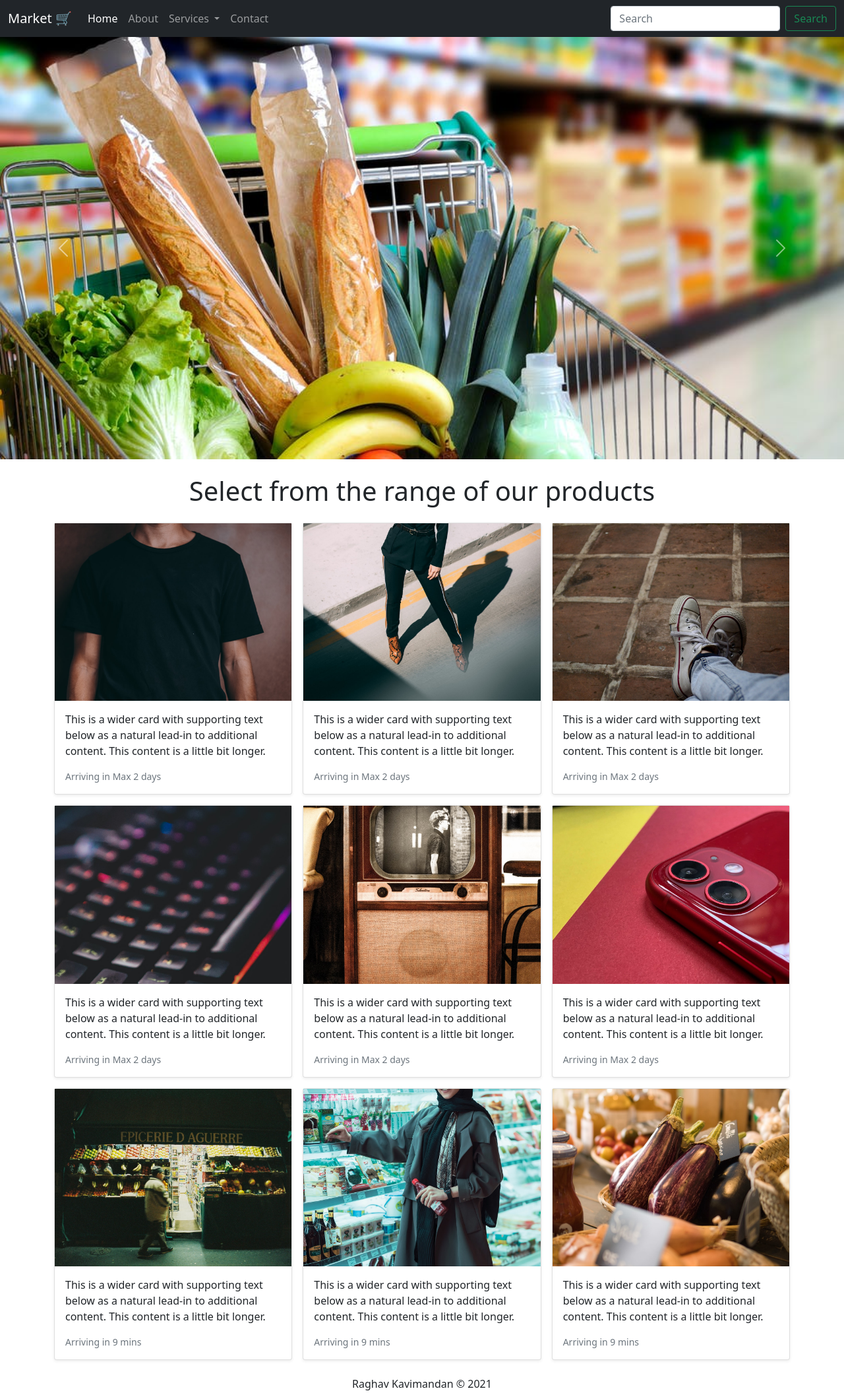
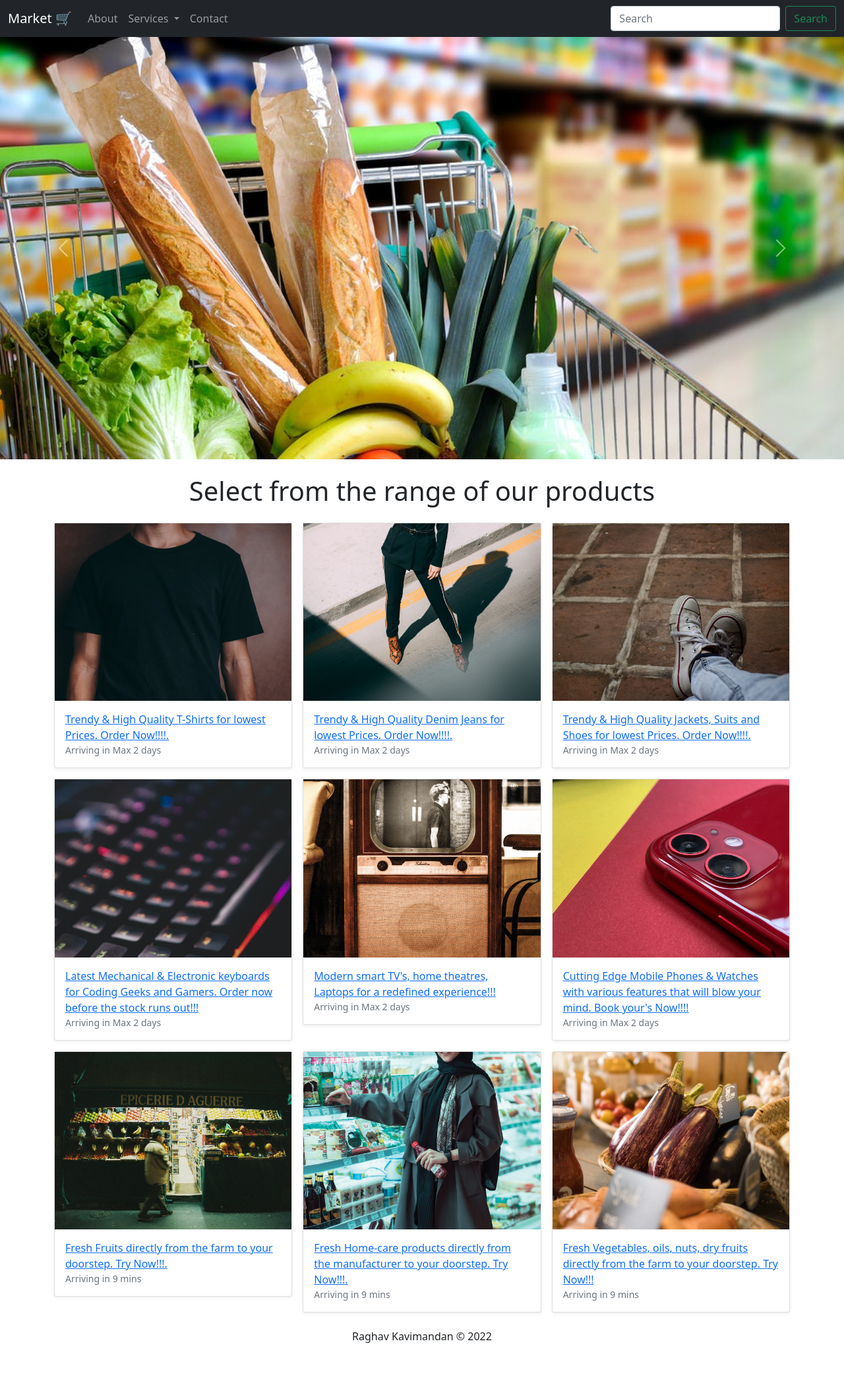
Before and after one commit to Raghav2305/market_web, a Django app: page / in a window 1280 px wide. Shown: the whole page at 66% size. After the commit the page ends 2035 px from the top, so only its background shows below. Run offline with Django 3.2, Linux system fonts and the light colour scheme.

Commit message:
added pricing pae and fixed some bugs

```diff
--- a/Hello/home/urls.py
+++ b/Hello/home/urls.py
@@ -3,10 +3,11 @@ from django.urls import path
 from home import views
 
 urlpatterns = [
-    path('', views.index, name='home' ),
+    path('', views.index, name='home'),
     path('about', views.about, name='about'),
     path('contact', views.contact, name='contact'),
     path('services', views.services, name='services'),
-    path('templates', views.templates, name='contact')
+    path('templates', views.templates, name='contact'),
+    path('pricing', views.pricing, name='pricing')
 
 ]
--- a/Hello/home/views.py
+++ b/Hello/home/views.py
@@ -8,8 +8,10 @@ from django.contrib import messages
 def index(request):
     return render(request, 'index.html')
 
+
 def about(request):
     return render(request, 'about.html')
+
 
 def contact(request):
     if request.method == 'POST':
@@ -22,8 +24,14 @@ def contact(request):
 
     return render(request, 'contact.html')
 
+
 def services(request):
     return render(request, 'services.html')
 
+
 def templates(request):
     return render(request, 'contact.html')
+
+
+def pricing(request):
+    return render(request, 'pricing.html')
--- a/Hello/templates/about.html
+++ b/Hello/templates/about.html
@@ -14,7 +14,7 @@
         <h3>We are a small startup whose goal is to make quality and pocket-friendly products within everyone's reach!!</h3>
         <h3>From electronics to clothes to groceries, we have a wide range of products to offer with good servie and customer support.</h3>
         <br>
-        <p class="text-center my-4">For any queries regarding your orders please <a href='/templates/contact.html'>contact</a> us!</p>
+        <p class="text-center my-4">For any queries regarding your orders please <a href='contact'>contact</a> us!</p>
 
 
 
--- a/Hello/templates/base.html
+++ b/Hello/templates/base.html
@@ -1,73 +1,110 @@
-<!doctype html>
+<!DOCTYPE html>
 <html lang="en">
   <head>
     <!-- Required meta tags -->
-    <meta charset="utf-8">
-    <meta name="viewport" content="width=device-width, initial-scale=1">
+    <meta charset="utf-8" />
+    <meta name="viewport" content="width=device-width, initial-scale=1" />
 
     <!-- Bootstrap CSS -->
-    <link href="https://cdn.jsdelivr.net/npm/bootstrap@5.1.3/dist/css/bootstrap.min.css" rel="stylesheet" integrity="sha384-1BmE4kWBq78iYhFldvKuhfTAU6auU8tT94WrHftjDbrCEXSU1oBoqyl2QvZ6jIW3" crossorigin="anonymous">
+    <link
+      href="https://cdn.jsdelivr.net/npm/bootstrap@5.1.3/dist/css/bootstrap.min.css"
+      rel="stylesheet"
+      integrity="sha384-1BmE4kWBq78iYhFldvKuhfTAU6auU8tT94WrHftjDbrCEXSU1oBoqyl2QvZ6jIW3"
+      crossorigin="anonymous"
+    />
 
-    {% comment %} <title>{% block title %}{% endblock title %}Hello, world!</title> {% endcomment %}
+    {% comment %}
+    <title>{% block title %}{% endblock title %}Hello, world!</title>
+    {% endcomment %}
     <title>{% block title %}{% endblock title %}</title>
   </head>
   <body>
     <nav class="navbar navbar-expand-lg navbar-dark bg-dark">
-
       <div class="container-fluid">
-          <a class="navbar-brand" href="#">Market 🛒</a>
-          <button class="navbar-toggler" type="button" data-bs-toggle="collapse" data-bs-target="#navbarSupportedContent" aria-controls="navbarSupportedContent" aria-expanded="false" aria-label="Toggle navigation">
+        <a class="navbar-brand" href="/">Market 🛒</a>
+        <button
+          class="navbar-toggler"
+          type="button"
+          data-bs-toggle="collapse"
+          data-bs-target="#navbarSupportedContent"
+          aria-controls="navbarSupportedContent"
+          aria-expanded="false"
+          aria-label="Toggle navigation"
+        >
           <span class="navbar-toggler-icon"></span>
         </button>
         <div class="collapse navbar-collapse" id="navbarSupportedContent">
           <ul class="navbar-nav me-auto mb-2 mb-lg-0">
+            {% comment %}
             <li class="nav-item">
               <a class="nav-link active" aria-current="page" href="/">Home</a>
             </li>
+            {% endcomment %}
             <li class="nav-item">
               <a class="nav-link" href="about">About</a>
             </li>
             <li class="nav-item dropdown">
-                <a class="nav-link dropdown-toggle" href="/services" id="navbarDropdown" role="button" data-bs-toggle="dropdown" aria-expanded="false">
+              <a
+                class="nav-link dropdown-toggle"
+                href="/services"
+                id="navbarDropdown"
+                role="button"
+                data-bs-toggle="dropdown"
+                aria-expanded="false"
+              >
                 Services
               </a>
               <ul class="dropdown-menu" aria-labelledby="navbarDropdown">
-                  <li><a class="dropdown-item" href="#row3">Groceries</a></li>
-                  <li><a class="dropdown-item" href="#row1">Clothes</a></li>
-                  <li><hr class="dropdown-divider"></li>
-                  <li><a class="dropdown-item" href="#row2">Electronics</a></li>
+                <li><a class="dropdown-item" href="/#row3">Groceries</a></li>
+                <li><a class="dropdown-item" href="/#row1">Clothes</a></li>
+                <li><hr class="dropdown-divider" /></li>
+                <li><a class="dropdown-item" href="/#row2">Electronics</a></li>
               </ul>
             </li>
             <li class="nav-item">
               <a class="nav-link" href="/contact">Contact</a>
             </li>
-
           </ul>
           <form class="d-flex">
-              <input class="form-control me-2" type="search" placeholder="Search" aria-label="Search">
-              <button class="btn btn-outline-success" type="submit">Search</button>
+            <input
+              class="form-control me-2"
+              type="search"
+              placeholder="Search"
+              aria-label="Search"
+            />
+            <button class="btn btn-outline-success" type="submit">
+              Search
+            </button>
           </form>
         </div>
       </div>
     </nav>
 
-    {% if messages %}
-    {% for message in messages %}
-    <div class="alert alert-{{ message.tags }} alert-dismissible fade show my-0" role="alert">
+    {% if messages %} {% for message in messages %}
+    <div
+      class="alert alert-{{ message.tags }} alert-dismissible fade show my-0"
+      role="alert"
+    >
       {{ message }}
-  <button type="button" class="btn-close" data-bs-dismiss="alert" aria-label="Close"></button>
-    {% endfor %}
-    {% endif %}
+      <button
+        type="button"
+        class="btn-close"
+        data-bs-dismiss="alert"
+        aria-label="Close"
+      ></button>
+      {% endfor %} {% endif %}
     </div>
 
-    {% block body %}
-    {% endblock body %}
-
+    {% block body %} {% endblock body %}
 
     <!-- Optional JavaScript; choose one of the two! -->
 
     <!-- Option 1: Bootstrap Bundle with Popper -->
-    <script src="https://cdn.jsdelivr.net/npm/bootstrap@5.1.3/dist/js/bootstrap.bundle.min.js" integrity="sha384-ka7Sk0Gln4gmtz2MlQnikT1wXgYsOg+OMhuP+IlRH9sENBO0LRn5q+8nbTov4+1p" crossorigin="anonymous"></script>
+    <script
+      src="https://cdn.jsdelivr.net/npm/bootstrap@5.1.3/dist/js/bootstrap.bundle.min.js"
+      integrity="sha384-ka7Sk0Gln4gmtz2MlQnikT1wXgYsOg+OMhuP+IlRH9sENBO0LRn5q+8nbTov4+1p"
+      crossorigin="anonymous"
+    ></script>
 
     <!-- Option 2: Separate Popper and Bootstrap JS -->
     <!--
--- a/Hello/templates/contact.html
+++ b/Hello/templates/contact.html
@@ -10,14 +10,14 @@
     <form method="post" action="/contact">
         {% csrf_token %}
         <div class="mb-3">
-            <label for="exampleInputEmail1" class="form-label">Email address 📧</label>
+            <label for="exampleInputEmail1" class="form-label"><b>Email address 📧</b> </label>
             <input name="email" type="email" class="form-control" id="exampleInputEmail1" aria-describedby="emailHelp">
-            <div id="emailHelp" class="form-text">We'll never share your email with anyone else 🔐</div>
+            <div id="emailHelp" class="form-text"><b>We'll never share your email with anyone else 🔐</b> </div>
         </div>
 
         <br>
         <div class="mb-3">
-            <label for="exampleInputPassword1" class="form-label">Tell us the issue you are facing 🤔</label>
+            <label for="exampleInputPassword1" class="form-label"> <b> Tell us the issue you are facing 🤔 </b> </label>
             <input name="issue" type="text" class="form-control" id="issue">
         </div>
         {% comment %} <div class="mb-3 form-check">
--- a/Hello/templates/index.html
+++ b/Hello/templates/index.html
@@ -1,175 +1,289 @@
-{% extends 'base.html' %}
-{% block title %} Home Page {% endblock title %}
-
-{% block body %}
-    <div class="container-fluid px-0" >
-        <div id="carouselExampleControls" class="carousel slide" data-bs-ride="carousel">
+{% extends 'base.html' %} {% load static %} {% block title %} Home Page
+{%endblock title %} {% block body %}
+<div class="container-fluid px-0">
+  <div
+    id="carouselExampleControls"
+    class="carousel slide"
+    data-bs-ride="carousel"
+  >
     <div class="carousel-inner">
       <div class="carousel-item active">
-      <img src="/static/img/groceries.jpg" class="d-block w-100" alt="...">
+        <img src="/static/img/groceries.jpg" class="d-block w-100" alt="..." />
       </div>
       <div class="carousel-item">
-      <img src="/static/img/electronics.jpg" class="d-block w-100" alt="...">
+        <img
+          src="/static/img/electronics.jpg"
+          class="d-block w-100"
+          alt="..."
+        />
       </div>
       <div class="carousel-item">
-      <img src="/static/img/clothes.jpg" class="d-block w-100" alt="...">
+        <img  src="/static/img/clothes.jpg" class="d-block w-100" alt="..." />
       </div>
     </div>
-  <button class="carousel-control-prev" type="button" data-bs-target="#carouselExampleControls" data-bs-slide="prev">
+    <button
+      class="carousel-control-prev"
+      type="button"
+      data-bs-target="#carouselExampleControls"
+      data-bs-slide="prev"
+    >
       <span class="carousel-control-prev-icon" aria-hidden="true"></span>
       <span class="visually-hidden">Previous</span>
     </button>
-  <button class="carousel-control-next" type="button" data-bs-target="#carouselExampleControls" data-bs-slide="next">
+    <button
+      class="carousel-control-next"
+      type="button"
+      data-bs-target="#carouselExampleControls"
+      data-bs-slide="next"
+    >
       <span class="carousel-control-next-icon" aria-hidden="true"></span>
       <span class="visually-hidden">Next</span>
     </button>
   </div>
 </div>
 
-
 <div class="container my-4">
   <h1 class="my-4 text-center">Select from the range of our products</h1>
 
-      <div class="row row-cols-1 row-cols-sm-2 row-cols-md-3 g-3" >
-        <div class="col" id='row1'>
-          <div class="card shadow-sm">
-            <img src="/static/img/jeans.jfif" alt="">
+  <div class="row row-cols-1 row-cols-sm-2 row-cols-md-3 g-3">
+    <div class="col" id="row1">
+      <div href="pricing.html" class="card shadow-sm">
+        <img  src="/static/img/jeans.jfif" alt="" />
         <div class="card-body">
-              <p class="card-text">This is a wider card with supporting text below as a natural lead-in to additional content. This content is a little bit longer.</p>
+          <a href="pricing">
+            <p class="card-text">
+              Trendy & High Quality T-Shirts for lowest Prices. Order Now!!!!.
+            </p>
+          </a>
+
           <div class="d-flex justify-content-between align-items-center">
-                {% comment %} <div class="btn-group">
-                  <button type="button" class="btn btn-sm btn-outline-secondary">View</button>
-                  <button type="button" class="btn btn-sm btn-outline-secondary">Edit</button>
-                </div> {% endcomment %}
+            {% comment %}
+            <div class="btn-group">
+              <button type="button" class="btn btn-sm btn-outline-secondary">
+                View
+              </button>
+              <button type="button" class="btn btn-sm btn-outline-secondary">
+                Edit
+              </button>
+            </div>
+            {% endcomment %}
             <small class="text-muted">Arriving in Max 2 days</small>
           </div>
         </div>
       </div>
     </div>
-        <div class="col" id='row1'>
+    <div class="col" id="row1">
       <div class="card shadow-sm">
-            <img src="/static/img/jackets.jfif" alt="">
+        <img src="/static/img/jackets.jfif" alt="" />
         <div class="card-body">
-              <p class="card-text">This is a wider card with supporting text below as a natural lead-in to additional content. This content is a little bit longer.</p>
+          <a href="pricing">
+            <p class="card-text">
+              Trendy & High Quality Denim Jeans for lowest Prices. Order Now!!!!.
+            </p>
+          </a>
           <div class="d-flex justify-content-between align-items-center">
-                {% comment %} <div class="btn-group">
-                  <button type="button" class="btn btn-sm btn-outline-secondary">View</button>
-                  <button type="button" class="btn btn-sm btn-outline-secondary">Edit</button>
-                </div> {% endcomment %}
+            {% comment %}
+            <div class="btn-group">
+              <button type="button" class="btn btn-sm btn-outline-secondary">
+                View
+              </button>
+              <button type="button" class="btn btn-sm btn-outline-secondary">
+                Edit
+              </button>
+            </div>
+            {% endcomment %}
             <small class="text-muted">Arriving in Max 2 days</small>
           </div>
         </div>
       </div>
     </div>
-        <div class="col" id='row1'>
+    <div class="col" id="row1">
       <div class="card shadow-sm">
-            <img src="/static/img/dress.jfif" alt="">
+        <img src="/static/img/dress.jfif" alt="" />
         <div class="card-body">
-              <p class="card-text">This is a wider card with supporting text below as a natural lead-in to additional content. This content is a little bit longer.</p>
+          <a href="pricing">
+            <p class="card-text">
+              Trendy & High Quality Jackets, Suits and Shoes for lowest Prices.
+              Order Now!!!!.
+            </p>
+          </a>
           <div class="d-flex justify-content-between align-items-center">
-                {% comment %} <div class="btn-group">
-                  <button type="button" class="btn btn-sm btn-outline-secondary">View</button>
-                  <button type="button" class="btn btn-sm btn-outline-secondary">Edit</button>
-                </div> {% endcomment %}
+            {% comment %}
+            <div class="btn-group">
+              <button type="button" class="btn btn-sm btn-outline-secondary">
+                View
+              </button>
+              <button type="button" class="btn btn-sm btn-outline-secondary">
+                Edit
+              </button>
+            </div>
+            {% endcomment %}
             <small class="text-muted">Arriving in Max 2 days</small>
           </div>
         </div>
       </div>
     </div>
 
-        <div class="col" id='row2'>
+    <div class="col" id="row2">
       <div class="card shadow-sm">
-            <img src="/static/img/ps5.jfif" alt="">
+        <img src="/static/img/ps5.jfif" alt="" />
         <div class="card-body">
-              <p class="card-text">This is a wider card with supporting text below as a natural lead-in to additional content. This content is a little bit longer.</p>
+          <a href="pricing">
+            <p class="card-text">
+              Latest Mechanical & Electronic keyboards for Coding Geeks and
+              Gamers. Order now before the stock runs out!!!
+            </p>
+          </a>
           <div class="d-flex justify-content-between align-items-center">
-                {% comment %} <div class="btn-group">
-                  <button type="button" class="btn btn-sm btn-outline-secondary">View</button>
-                  <button type="button" class="btn btn-sm btn-outline-secondary">Edit</button>
-                </div> {% endcomment %}
+            {% comment %}
+            <div class="btn-group">
+              <button type="button" class="btn btn-sm btn-outline-secondary">
+                View
+              </button>
+              <button type="button" class="btn btn-sm btn-outline-secondary">
+                Edit
+              </button>
+            </div>
+            {% endcomment %}
             <small class="text-muted">Arriving in Max 2 days</small>
           </div>
         </div>
       </div>
     </div>
-        <div class="col" id='row2'>
+    <div class="col" id="row2">
       <div class="card shadow-sm">
-            <img src="/static/img/xbox.jfif" alt="">
+        <img src="/static/img/xbox.jfif" alt="" />
         <div class="card-body">
-              <p class="card-text">This is a wider card with supporting text below as a natural lead-in to additional content. This content is a little bit longer.</p>
+          <a href="pricing">
+            <p class="card-text">
+              Modern smart TV's, home theatres, Laptops for a redefined
+              experience!!!
+            </p>
+          </a>
           <div class="d-flex justify-content-between align-items-center">
-                {% comment %} <div class="btn-group">
-                  <button type="button" class="btn btn-sm btn-outline-secondary">View</button>
-                  <button type="button" class="btn btn-sm btn-outline-secondary">Edit</button>
-                </div> {% endcomment %}
+            {% comment %}
+            <div class="btn-group">
+              <button type="button" class="btn btn-sm btn-outline-secondary">
+                View
+              </button>
+              <button type="button" class="btn btn-sm btn-outline-secondary">
+                Edit
+              </button>
+            </div>
+            {% endcomment %}
             <small class="text-muted">Arriving in Max 2 days</small>
           </div>
         </div>
       </div>
     </div>
-        <div class="col" id='row2'>
+    <div class="col" id="row2">
       <div class="card shadow-sm">
-            <img src="/static/img/smartphone.jfif" alt="">
+        <img src="/static/img/smartphone.jfif" alt="" />
         <div class="card-body">
-              <p class="card-text">This is a wider card with supporting text below as a natural lead-in to additional content. This content is a little bit longer.</p>
+          <a href="pricing">
+            <p class="card-text">
+              Cutting Edge Mobile Phones & Watches with various features that will
+              blow your mind. Book your's Now!!!!
+            </p>
+          </a>
           <div class="d-flex justify-content-between align-items-center">
-                {% comment %} <div class="btn-group">
-                  <button type="button" class="btn btn-sm btn-outline-secondary">View</button>
-                  <button type="button" class="btn btn-sm btn-outline-secondary">Edit</button>
-                </div> {% endcomment %}
+            {% comment %}
+            <div class="btn-group">
+              <button type="button" class="btn btn-sm btn-outline-secondary">
+                View
+              </button>
+              <button type="button" class="btn btn-sm btn-outline-secondary">
+                Edit
+              </button>
+            </div>
+            {% endcomment %}
             <small class="text-muted">Arriving in Max 2 days</small>
           </div>
         </div>
       </div>
     </div>
-        <div class="col" id='row3'>
+    <div class="col" id="row3">
       <div class="card shadow-sm">
-            <img src="/static/img/market.jfif" alt="">
+        <img src="/static/img/market.jfif" alt="" />
         <div class="card-body">
-              <p class="card-text">This is a wider card with supporting text below as a natural lead-in to additional content. This content is a little bit longer.</p>
+          <a href="pricing">
+            <p class="card-text">
+              Fresh Fruits directly from the farm to your doorstep. Try Now!!!.
+            </p>
+          </a>
           <div class="d-flex justify-content-between align-items-center">
-                {% comment %} <div class="btn-group">
-                  <button type="button" class="btn btn-sm btn-outline-secondary">View</button>
-                  <button type="button" class="btn btn-sm btn-outline-secondary">Edit</button>
-                </div> {% endcomment %}
+            {% comment %}
+            <div class="btn-group">
+              <button type="button" class="btn btn-sm btn-outline-secondary">
+                View
+              </button>
+              <button type="button" class="btn btn-sm btn-outline-secondary">
+                Edit
+              </button>
+            </div>
+            {% endcomment %}
             <small class="text-muted">Arriving in 9 mins</small>
           </div>
         </div>
       </div>
     </div>
-        <div class="col" id='row3'>
+    <div class="col" id="row3">
       <div class="card shadow-sm">
-            <img src="/static/img/drinks.jfif" alt="">
+        <img src="/static/img/drinks.jfif" alt="" />
         <div class="card-body">
-              <p class="card-text">This is a wider card with supporting text below as a natural lead-in to additional content. This content is a little bit longer.</p>
+          <a href="pricing">
+            <p class="card-text">
+              Fresh Home-care products directly from the manufacturer to your
+              doorstep. Try Now!!!.
+            </p>
+          </a>
           <div class="d-flex justify-content-between align-items-center">
-                {% comment %} <div class="btn-group">
-                  <button type="button" class="btn btn-sm btn-outline-secondary">View</button>
-                  <button type="button" class="btn btn-sm btn-outline-secondary">Edit</button>
-                </div> {% endcomment %}
+            {% comment %}
+            <div class="btn-group">
+              <button type="button" class="btn btn-sm btn-outline-secondary">
+                View
+              </button>
+              <button type="button" class="btn btn-sm btn-outline-secondary">
+                Edit
+              </button>
+            </div>
+            {% endcomment %}
             <small class="text-muted">Arriving in 9 mins</small>
           </div>
         </div>
       </div>
     </div>
-        <div class="col" id='row3'>
+    <div class="col" id="row3">
       <div class="card shadow-sm">
-            <img src="/static/img/veggies.jfif
-" alt="">
+        <img
+          src="/static/img/veggies.jfif
+"
+          alt=""
+        />
         <div class="card-body">
-              <p class="card-text">This is a wider card with supporting text below as a natural lead-in to additional content. This content is a little bit longer.</p>
+          <a href="pricing">
+            <p class="card-text">
+              Fresh Vegetables, oils, nuts, dry fruits directly from the farm to
+              your doorstep. Try Now!!!
+            </p>
+          </a>
           <div class="d-flex justify-content-between align-items-center">
-                {% comment %} <div class="btn-group">
-                  <button type="button" class="btn btn-sm btn-outline-secondary">View</button>
-                  <button type="button" class="btn btn-sm btn-outline-secondary">Edit</button>
-                </div> {% endcomment %}
+            {% comment %}
+            <div class="btn-group">
+              <button type="button" class="btn btn-sm btn-outline-secondary">
+                View
+              </button>
+              <button type="button" class="btn btn-sm btn-outline-secondary">
+                Edit
+              </button>
+            </div>
+            {% endcomment %}
             <small class="text-muted">Arriving in 9 mins</small>
           </div>
         </div>
       </div>
     </div>
-
   </div>
 </div>
-    <div class="container text-center my-2">Raghav Kavimandan © 2021</div>
-{% endblock body %}
+<div class="container text-center my-2">Raghav Kavimandan © 2022</div>
+{% endblock %}
```
Also changed, not shown: Hello/templates/pricing.html (added, +11 -0 lines), Hello/db.sqlite3, Hello/static/img/1.jpg (added), Hello/static/img/2.jpg (added), Hello/static/img/3.jpg (added). Lines whose indentation alone changed are shown as unchanged.
